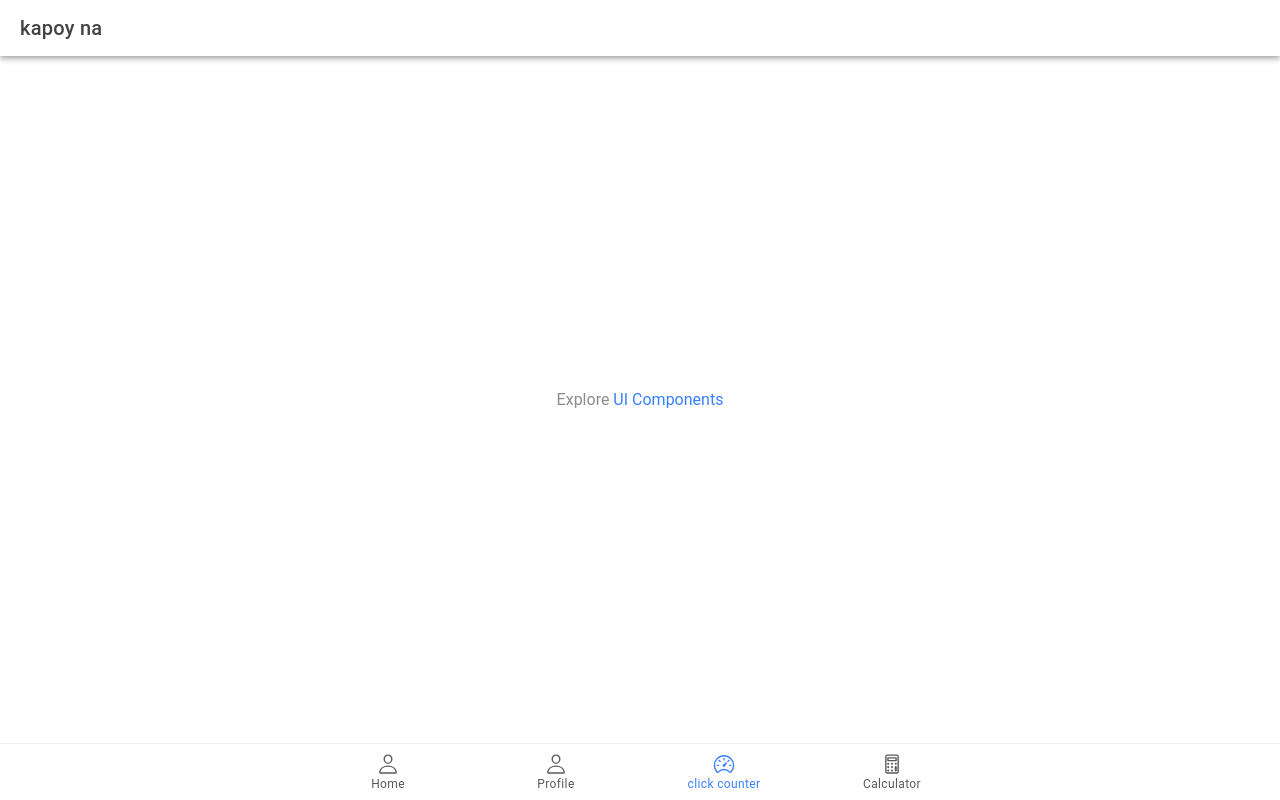
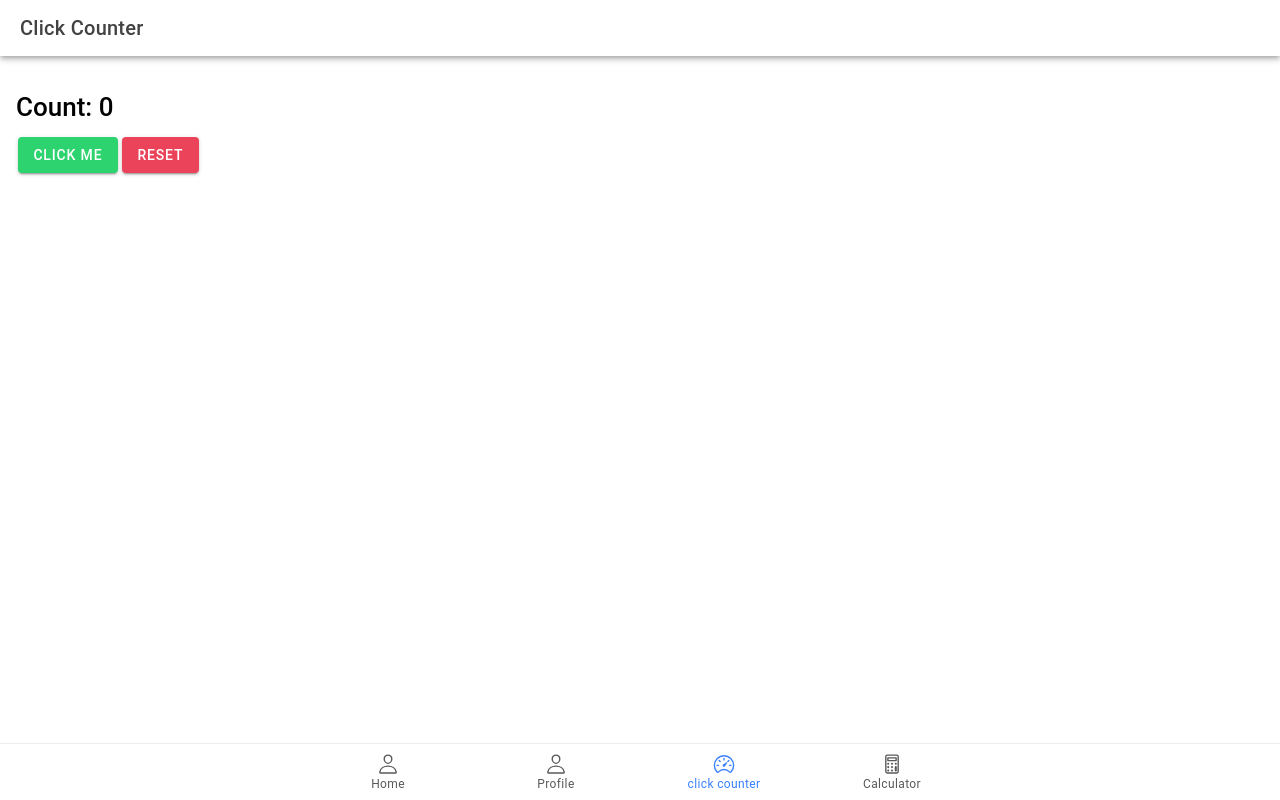
Before and after one commit to aldrinjoe1/ion--t-cagubcub, a React (Vite) app: page /tab2 in a window 1280 px wide. Built offline with nearby package versions, Linux system fonts and the light colour scheme.

Commit message:
added click counter code in tab 2

```diff
--- a/src/pages/Tab2.tsx
+++ b/src/pages/Tab2.tsx
@@ -1,25 +1,36 @@
-import { IonContent, IonHeader, IonPage, IonTitle, IonToolbar } from '@ionic/react';
-import ExploreContainer from '../components/ExploreContainer';
+import React, { useState } from 'react';
+import { IonContent, IonHeader, IonPage, IonTitle, IonToolbar, IonButton } from '@ionic/react';
 import './Tab2.css';
 
-const Tab2: React.FC = () => {
+const ClickCounter: React.FC = () => {
+  const [count, setCount] = useState(0);
+
+  const handleIncrement = () => {
+    setCount(count + 1);
+  };
+
+  const handleDecrement = () => {
+    setCount(count - 1);
+  };
+
   return (
     <IonPage>
       <IonHeader>
         <IonToolbar>
-          <IonTitle>kapoy na</IonTitle>
+          <IonTitle>Click Counter</IonTitle>
         </IonToolbar>
       </IonHeader>
-      <IonContent fullscreen>
-        <IonHeader collapse="condense">
-          <IonToolbar>
-            <IonTitle size="large">Tab 2</IonTitle>
-          </IonToolbar>
-        </IonHeader>
-        <ExploreContainer name="" />
+      <IonContent fullscreen className="ion-padding">
+        <div className="counter-container">
+          <h1>Count: {count}</h1>
+          <div className="button-container">
+            <IonButton onClick={handleIncrement} color="success">click me</IonButton>
+            <IonButton onClick={handleDecrement} color="danger">reset</IonButton>
+          </div>
+        </div>
       </IonContent>
     </IonPage>
   );
 };
 
-export default Tab2;
+export default ClickCounter;
```
